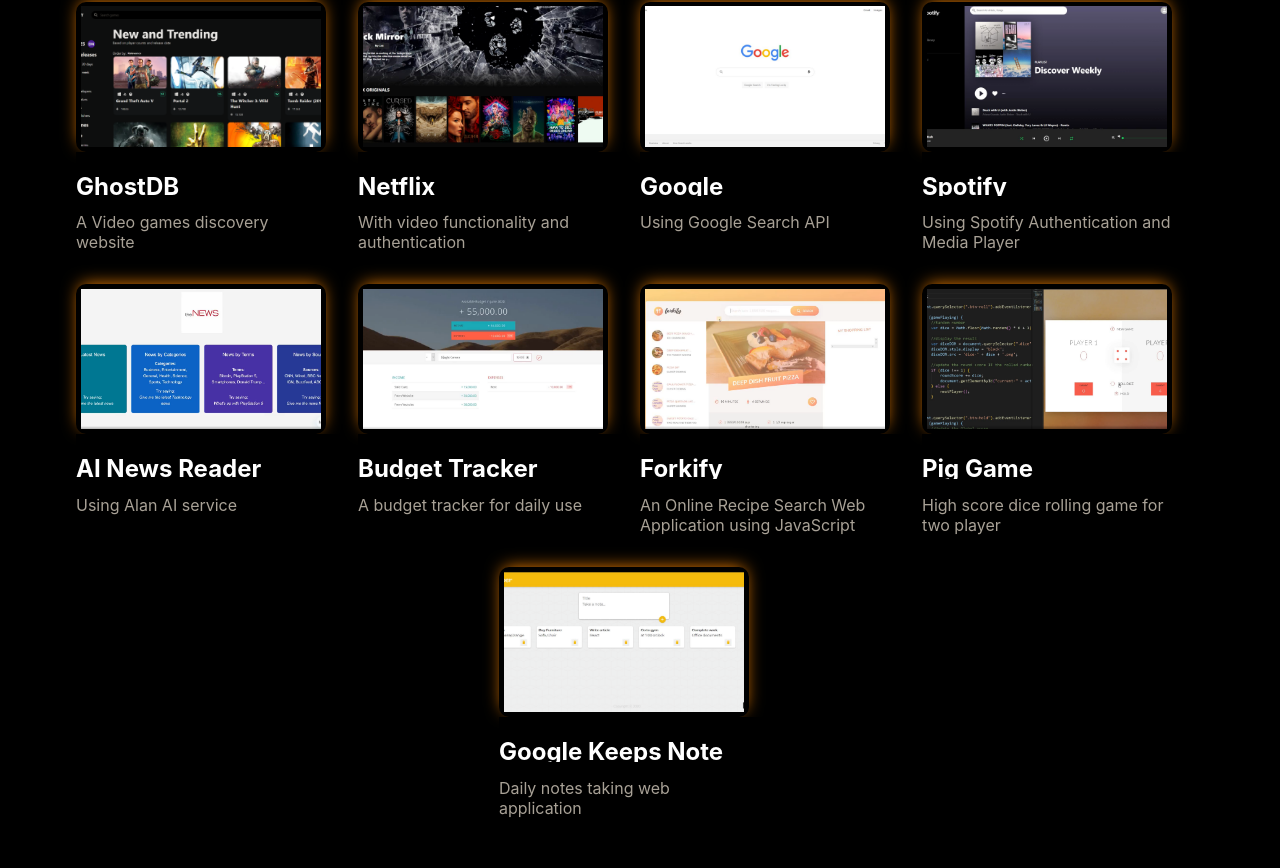
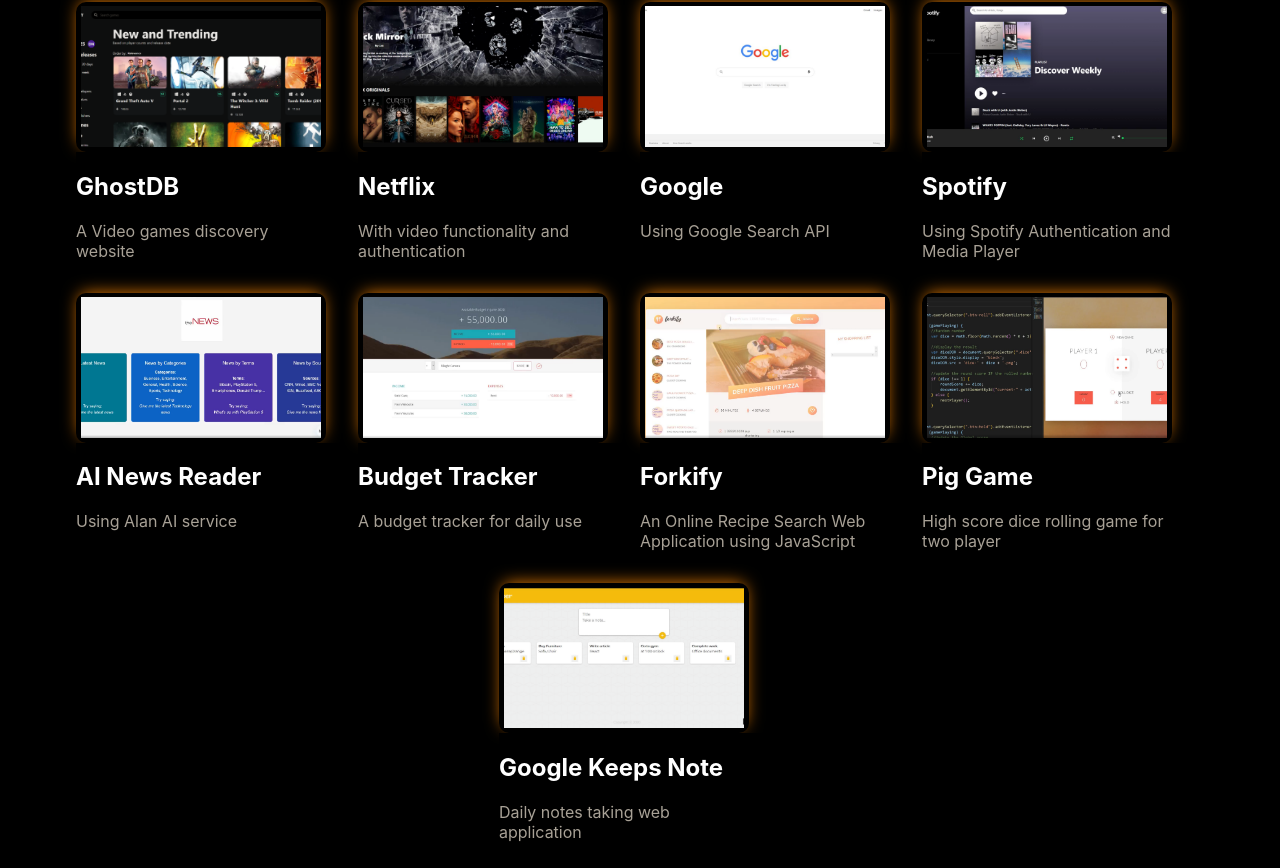
Before and after one commit to red-star25/next-portfolio, a Next.js app: page / in a window 1280 px wide. Shown: the part 1172-2040 px from the top of the page. Built offline with nearby package versions, Linux system fonts and the light colour scheme.

Commit message:
Title added

```diff
--- a/pages/index.js
+++ b/pages/index.js
@@ -4,10 +4,14 @@
 import Project from "../component/Project/Project";
 import Skills from "../component/Skills/Skills";
 import Connect from "../component/Connect/Connect";
+import Head from "next/head";
 
 export default function App() {
   return (
     <div className={styles.app}>
+      <Head>
+        <title>Dhruv Nakum</title>
+      </Head>
       {/* Header */}
       <div className={styles.app__header}>
         <Header />
--- a/styles/Project.module.css
+++ b/styles/Project.module.css
@@ -68,17 +68,10 @@
 .projectCard__title > h2 {
   color: white;
   width: 250px;
-  height: 0.2em;
 }
 
 .projectCard__subTitle {
   color: #a8a196;
   width: 250px;
+  margin-top: -1em;
 }
-
-@media only screen and (max-width: 520px) {
-  /* .projectCard {
-    height: 180px;
-    width: 280px;
-  } */
-}
```
